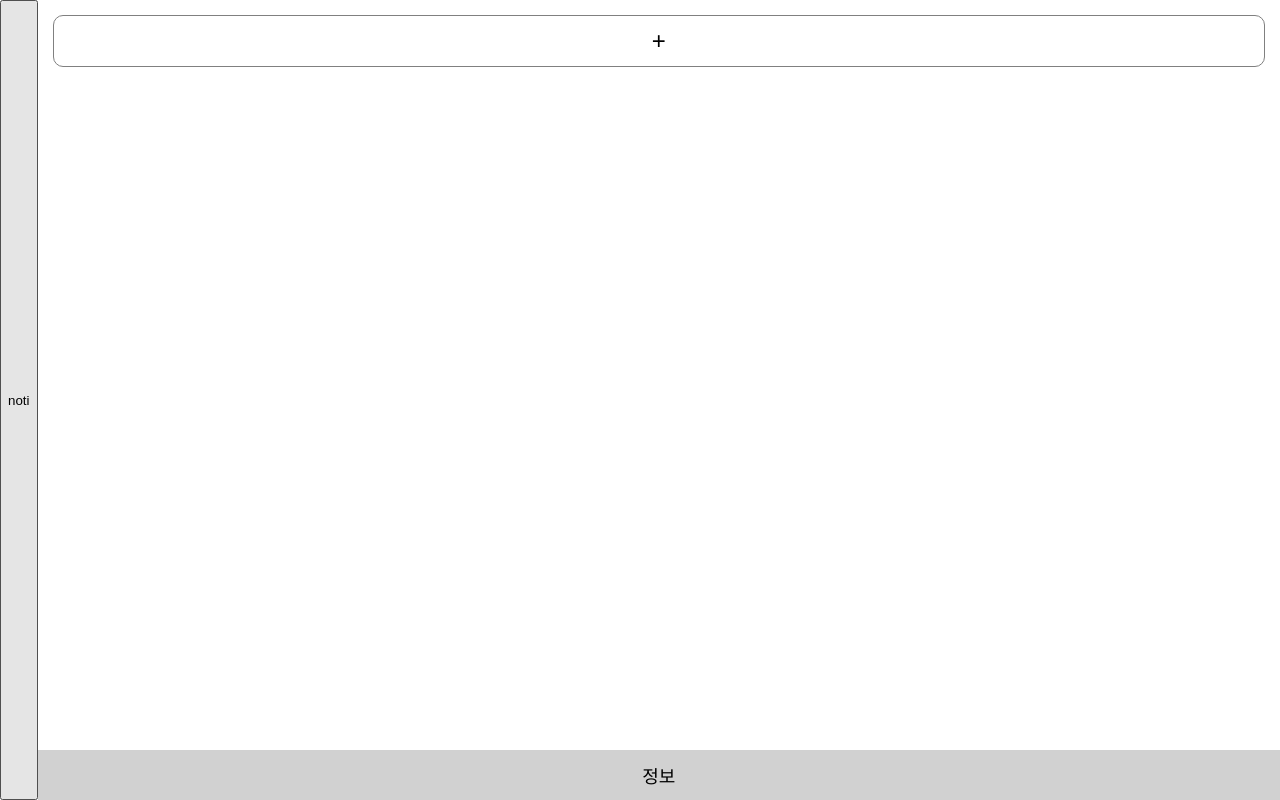
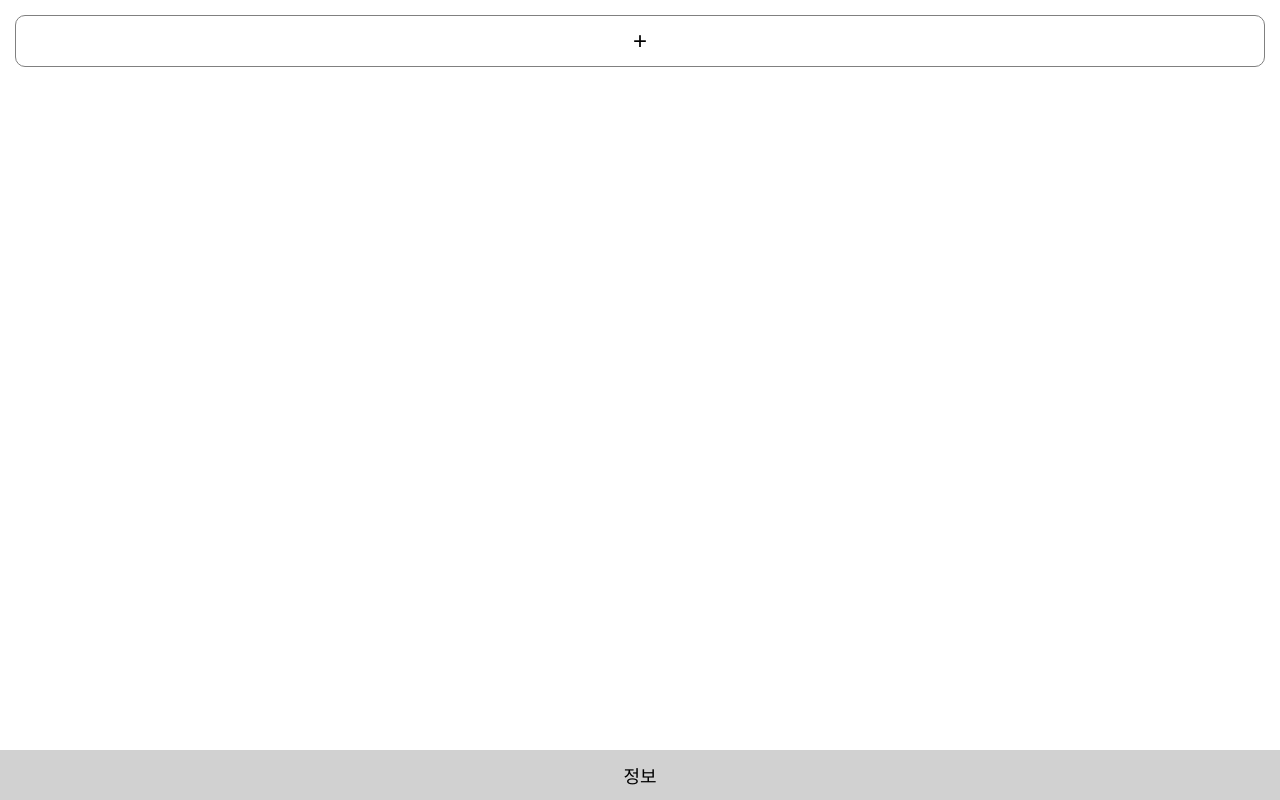
Before and after one commit to Leafurya/Dday-program, a React (Create React App) app in the folder client/: page / in a window 1280 px wide. Built offline with nearby package versions, Linux system fonts and the light colour scheme; a web font is replaced by a local one.

Commit message:
Update App.js

```diff
--- a/client/src/App.js
+++ b/client/src/App.js
@@ -22,10 +22,6 @@ function App() {
 	if(Object.keys(projectBundle).length){
 		return (
 			<div className="App">
-				<input type="button" value="noti" onClick={()=>{
-					// ShowNotification()
-					console.log(getCount())
-				}}></input>
 				<BrowserRouter>
 					<Routes>
 						<Route  path="/" element={<Lobby/>}></Route>
```
